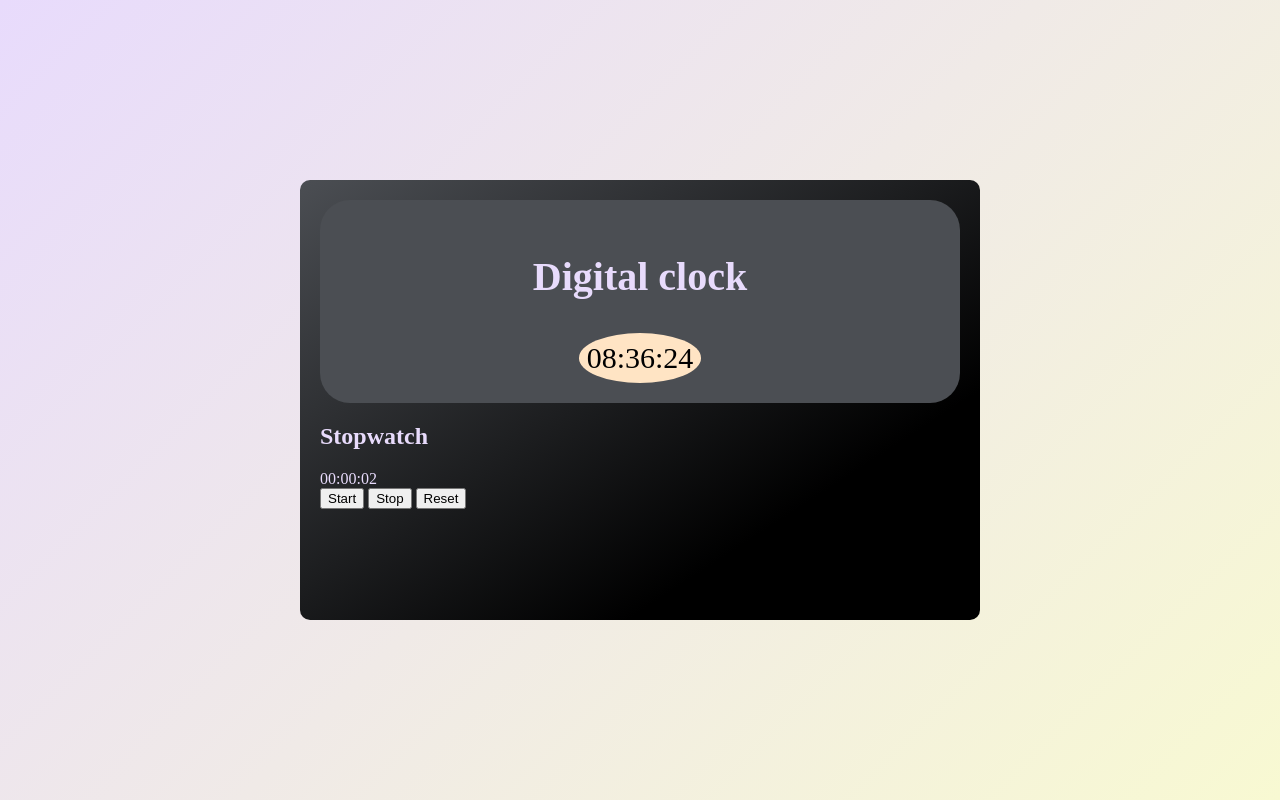
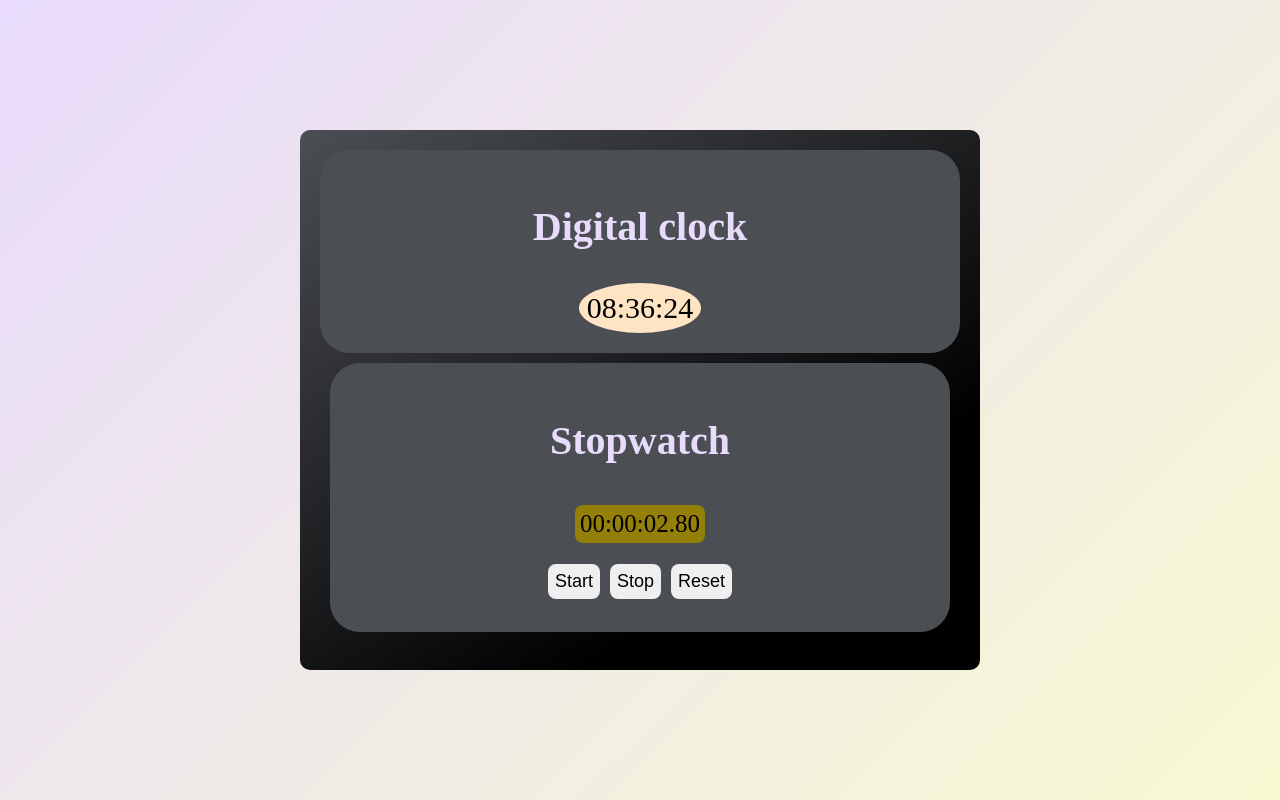
Before and after one commit to aryanv0806-ops/WebDev, a plain HTML site: page Projects/digital_clock/index.html in a window 1280 px wide. Both pictures are taken after a click on the button "Start". Drawn offline with Linux system fonts and the light colour scheme.

Commit message:
update clock

```diff
--- a/Projects/digital_clock/index.html
+++ b/Projects/digital_clock/index.html
@@ -17,7 +17,7 @@
         </section>
         <section class="stopwatch">
             <h2>Stopwatch</h2>
-            <div id="timer">00:00:00</div>
+            <div id="timer">00:00:00:00</div>
             <div class="buttons">
                 <button id="start">Start</button>
                 <button id="stop">Stop</button>
--- a/Projects/digital_clock/script.js
+++ b/Projects/digital_clock/script.js
@@ -11,7 +11,7 @@ function updateclock() {
     const s = String(now.getSeconds()).padStart(2, '0');
     clock.innerText = `${h}:${m}:${s}`;
 }
-setInterval(updateclock, 1000);
+setInterval(updateclock, 1000 );
 updateclock();
 
 function format(totaltime) {
@@ -22,28 +22,41 @@ function format(totaltime) {
     return `${String(h).padStart(2, '0')}:${String(m).padStart(2, '0')}:${String(s).padStart(2, '0')}`;
 }
 let time = null;
-let seconds = 0;
+let msCount = 0;
+
+function format(totalMs) {
+    let hrs = Math.floor(totalMs / 360000);
+    let mins = Math.floor((totalMs % 360000) / 6000);
+    let secs = Math.floor((totalMs % 6000) / 100);
+    let ms = totalMs % 100;
+
+    return (
+        String(hrs).padStart(2, '0') + ":" +
+        String(mins).padStart(2, '0') + ":" +
+        String(secs).padStart(2, '0') + "." +
+        String(ms).padStart(2, '0')
+    );
+}
+
 start.addEventListener('click', function () {
-    audio.play(audio);
+    audio.play();
     if (time) return;
     time = setInterval(() => {
-        seconds++;
-        timer.innerText=format(seconds);
-    }, 1000);
+        msCount++;
+        timer.innerText = format(msCount);
+    }, 10);
 })
+
 stop.addEventListener('click', function () {
-    audio.play(audio);
+    audio.play();
     clearInterval(time);
     time = null;
 })
+
 reset.addEventListener('click', function () {
-    audio.play(audio);
+    audio.play();
     clearInterval(time);
     time = null;
-    seconds = 0;
-    timer.innerText = "00:00:00";
-    time = setInterval(() => {
-        seconds++;
-        timer.innerText=format(seconds);
-    }, 1000);
+    msCount = 0;
+    timer.innerText = "00:00:00.00";
 })
--- a/Projects/digital_clock/style.css
+++ b/Projects/digital_clock/style.css
@@ -14,7 +14,7 @@ body{
     color: #E8DBFC;
     border-radius: 10px;
     width: 50%;
-    height: 400px;
+    height: 500px;
     display: flex;
     flex-direction: column;
     align-content: space-around;
@@ -41,3 +41,73 @@ body{
     border-radius: 50%;
     padding: 8px;
 }
+.stopwatch>h2{
+    font-size: 40px;
+    display: flex;
+    justify-content: center;
+}
+.stopwatch{
+    background-color: #4B4E53;
+    padding: 20px;
+    margin: 10px;
+    border-radius: 30px;
+    display: flex;
+    justify-items: center;
+    align-items: center;
+    flex-direction: column;
+}
+#timer{
+    font-size: 25px;
+    color: #000000;
+    border-radius: 8px;
+    background-color: #947f07;
+    padding: 5px;
+    margin: 8px;
+}
+.buttons{
+    display: flex;
+    flex-direction: row;
+    justify-items: stretch;
+    padding: 8px;
+}
+#start{
+    font-size: large;
+    padding: 7px;
+    margin: 5px;
+    border-style: none;
+    border-radius: 8px;
+    cursor: pointer;
+}
+#start:hover{
+    background-color: #000000;
+    color: #E8DBFC;
+    cursor: pointer;
+}
+#reset {
+    font-size: large;
+    padding: 7px;
+    margin: 5px;
+    border-style: none;
+    border-radius: 8px;
+    cursor: pointer;
+}
+
+#reset:hover {
+    background-color: #000000;
+    color: #E8DBFC;
+    cursor: pointer;
+}
+#stop {
+    font-size: large;
+    padding: 7px;
+    margin: 5px;
+    border-style: none;
+    border-radius: 8px;
+    cursor: pointer;
+}
+
+#stop:hover {
+    background-color: #000000;
+    color: #E8DBFC;
+    cursor: pointer;
+}
```
